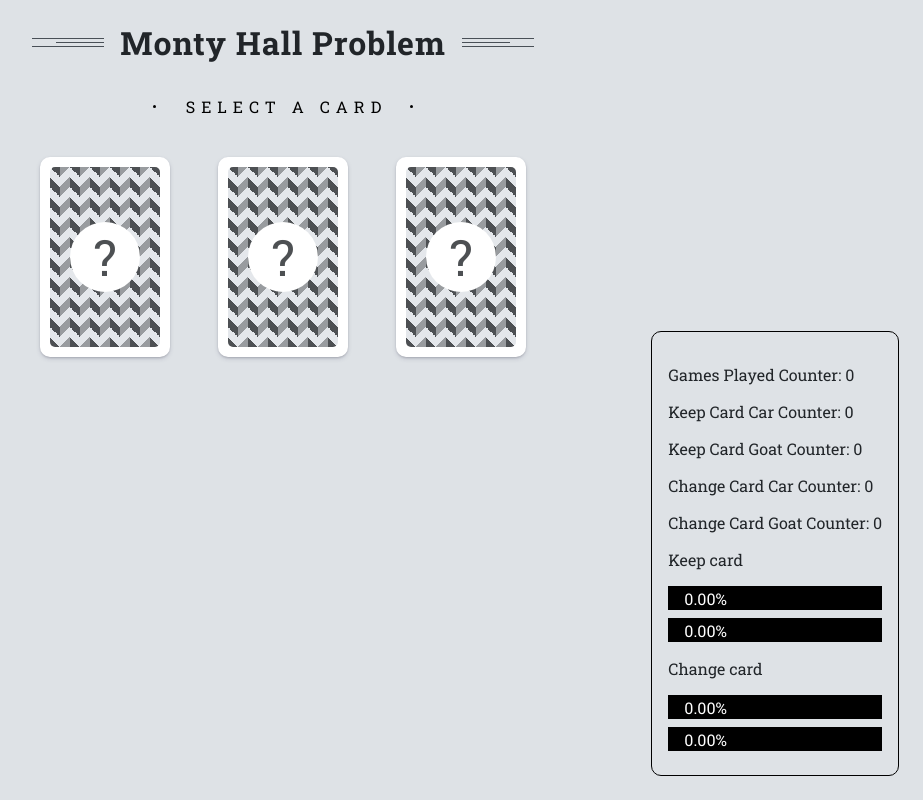
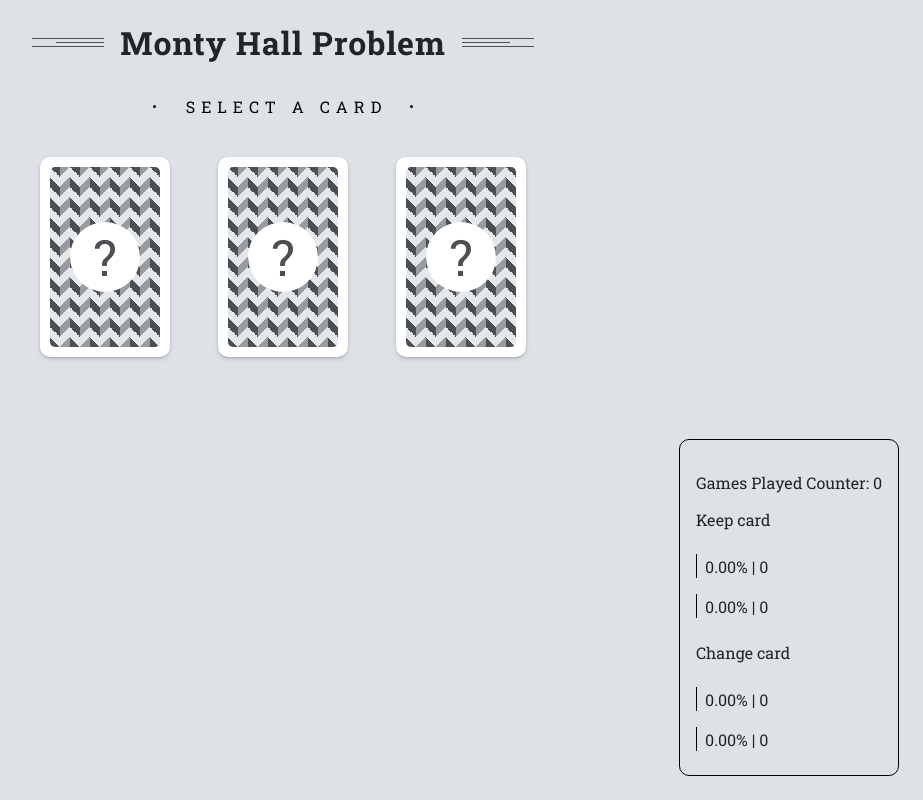
Before and after one commit to juan-antonio-ledesma/monty-hall-problem, a Next.js app: page / in a window 1280 px wide. Shown: the whole page, without its empty margins (357-1280 px from the left). Built offline with nearby package versions, Linux system fonts and the light colour scheme.

Commit message:
Stats advances

```diff
--- a/src/components/stats/Stats.jsx
+++ b/src/components/stats/Stats.jsx
@@ -34,18 +34,48 @@ const Stats = ({ stats }) => {
   return (
     <div className="stats">
       <p>Games Played Counter: {gamesPlayedCounter}</p>
-      <p>Keep Card Car Counter: {keepCardCarCounter}</p>
+      {/* <p>Keep Card Car Counter: {keepCardCarCounter}</p>
       <p>Keep Card Goat Counter: {keepCardGoatCounter}</p>
       <p>Change Card Car Counter: {changeCardCarCounter}</p>
-      <p>Change Card Goat Counter: {changeCardGoatCounter}</p>
+      <p>Change Card Goat Counter: {changeCardGoatCounter}</p> */}
 
       <p>Keep card</p>
-      <div className="stats-bar">{percentageKeepCardCar}</div>
-      <div className="stats-bar">{percentageKeepCardGoat}</div>
+      <div className="stats-barContainer">
+        <div
+          className="stats-bar"
+          style={{ width: percentageKeepCardCar }}
+          aria-hidden="true"
+        />
+        {percentageKeepCardCar} | {keepCardCarCounter}
+      </div>
+
+      <div className="stats-barContainer">
+        <div
+          className="stats-bar"
+          style={{ width: percentageKeepCardGoat }}
+          aria-hidden="true"
+        />
+        {percentageKeepCardGoat} | {keepCardGoatCounter}
+      </div>
 
       <p>Change card</p>
-      <div className="stats-bar">{percentageChangeCardCar}</div>
-      <div className="stats-bar">{percentageChangeCardGoat}</div>
+      <div className="stats-barContainer">
+        <div
+          className="stats-bar"
+          style={{ width: percentageChangeCardCar }}
+          aria-hidden="true"
+        />
+        {percentageChangeCardCar} | {changeCardCarCounter}
+      </div>
+
+      <div className="stats-barContainer">
+        <div
+          className="stats-bar"
+          style={{ width: percentageChangeCardGoat }}
+          aria-hidden="true"
+        />
+        {percentageChangeCardGoat} | {changeCardGoatCounter}
+      </div>
     </div>
   )
 }
--- a/src/components/stats/stats.scss
+++ b/src/components/stats/stats.scss
@@ -6,13 +6,17 @@
   bottom: 24px;
   right: 24px;
 
-  &-bar {
-    height: 24px;
+  &-barContainer {
     display: flex;
     align-items: center;
-    padding-left: 16px;
+  }
+
+  &-bar {
+    min-width: 1px;
+    height: 24px;
     background-color: $black;
-    color: white;
-    margin: 8px 0;
+    color: $white;
+    margin: 8px 8px 8px 0;
+    transition: $fast-transition;
   }
 }
```
